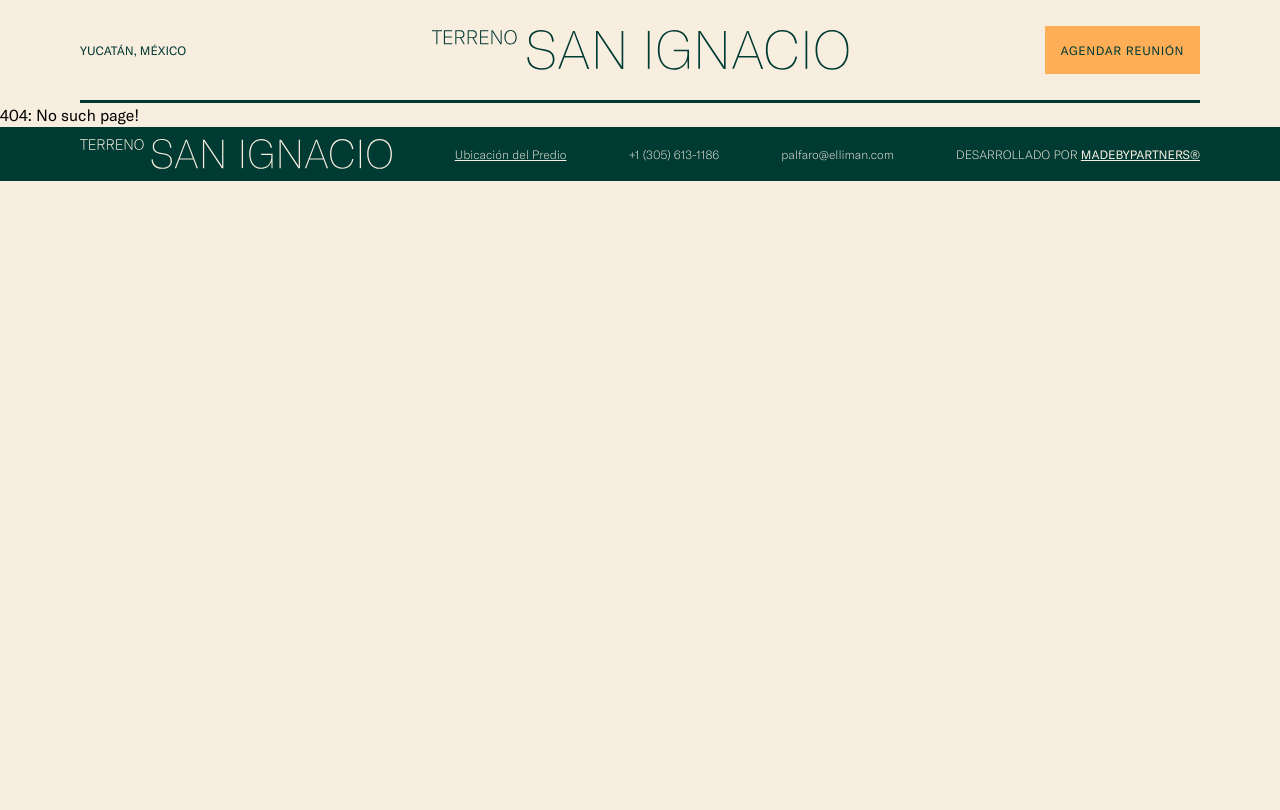
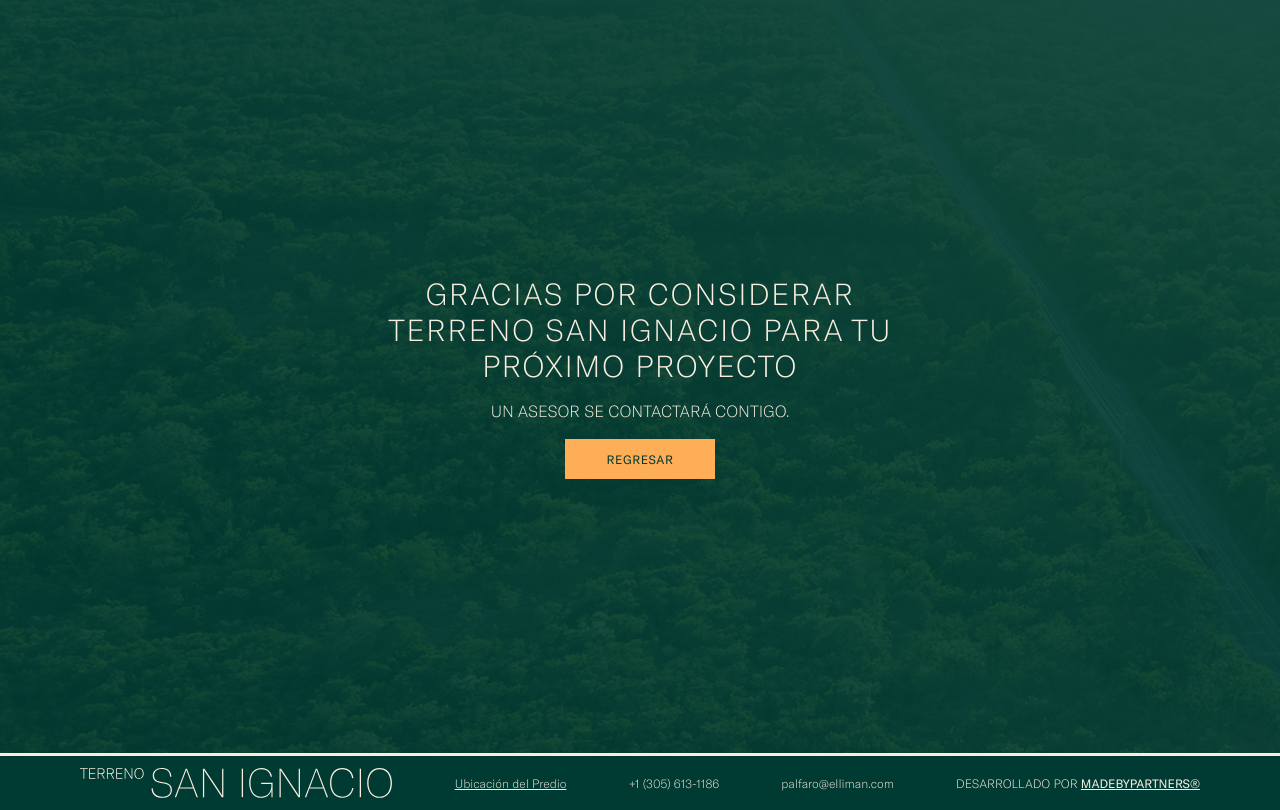
Before and after one commit to epsilonxaos/san-ignacio2, a React (Vite) app: page /gracias in a window 1280 px wide. Before the commit this address had no page. Built offline with nearby package versions, Linux system fonts and the light colour scheme.

Commit message:
feat(Routes): :sparkles: Agregar página de agradecimiento y eliminar página de About

```diff
--- a/src/App.tsx
+++ b/src/App.tsx
@@ -1,6 +1,5 @@
 import AppContext from '@contexts/AppContext'
 import Footer from '@modules/Footer'
-import Header from '@modules/Header'
 import Routes from '@routes/Routes'
 import { Toaster } from 'sonner'
 
@@ -17,7 +16,6 @@ function App() {
 	return (
 		<AppContext.Provider value={{ state, dispatch }}>
 			<Toaster />
-			<Header />
 
 			<Routes />
 
--- a/src/components/Button.tsx
+++ b/src/components/Button.tsx
@@ -1,15 +1,14 @@
 import { cn } from '@utils/cn'
+import { Link } from 'wouter'
 
 import type { TButtonParams } from '#types/main'
-
-import { Link } from 'react-router-dom'
 
 const Button = ({ children, onClick, type, className }: TButtonParams) => {
 	return (
 		<button
 			type={type ?? 'button'}
 			className={cn(
-				'bg-mostaza font-america text-verde-oscuro min-w-[100px] p-4 text-[10px] font-normal uppercase tracking-wider md:text-xs',
+				'min-w-[100px] bg-mostaza p-4 font-america text-[10px] font-normal uppercase tracking-wider text-verde-oscuro md:text-xs',
 				className
 			)}
 			onClick={onClick}>
@@ -25,7 +24,7 @@ const Url = ({ children, href, className }: TButtonParams & { href: string }) =>
 			target='_blank'
 			rel='noopener noreferrer'
 			className={cn(
-				'bg-mostaza font-america text-verde-oscuro min-w-[100px] p-4 text-[10px] font-normal uppercase tracking-wider md:text-xs',
+				'min-w-[100px] bg-mostaza p-4 font-america text-[10px] font-normal uppercase tracking-wider text-verde-oscuro md:text-xs',
 				className
 			)}>
 			{children}
@@ -38,7 +37,7 @@ const Navigation = ({ to, children, onClick, className }: TButtonParams & { to:
 		<Link
 			to={to}
 			className={cn(
-				'bg-mostaza font-america text-verde-oscuro min-w-[100px] p-4 text-[10px] font-normal uppercase tracking-wider md:text-xs',
+				'min-w-[100px] bg-mostaza p-4 font-america text-[10px] font-normal uppercase tracking-wider text-verde-oscuro md:text-xs',
 				className
 			)}
 			onClick={onClick}>
--- a/src/components/SectionContainer.tsx
+++ b/src/components/SectionContainer.tsx
@@ -13,7 +13,7 @@ const SectionContainer = ({ children, className, id, borderTop, borderBottom }:
 		<>
 			{borderTop && (
 				<Section>
-					<hr className='border-t-verde-oscuro border-t-[3px]' />
+					<hr className='border-t-[3px] border-t-verde-oscuro' />
 				</Section>
 			)}
 
@@ -25,7 +25,7 @@ const SectionContainer = ({ children, className, id, borderTop, borderBottom }:
 
 			{borderBottom && (
 				<Section>
-					<hr className='border-t-verde-oscuro border-t-[3px]' />
+					<hr className='border-t-[3px] border-t-verde-oscuro' />
 				</Section>
 			)}
 		</>
@@ -36,7 +36,7 @@ const Section = ({ children, className, id }: TSectionContainer) => {
 	return (
 		<section
 			{...(id && { id })}
-			className={cn('mx-auto max-w-section px-8 lg:px-20', className)}>
+			className={cn('mx-auto max-w-section px-8 lg:px-14 xl:px-20', className)}>
 			{children}
 		</section>
 	)
--- a/src/pages/About.jsx
+++ /dev/null
@@ -1,9 +0,0 @@
-const About = () => {
-	return (
-		<div>
-			<h1>About Page</h1>
-		</div>
-	)
-}
-
-export default About
--- /dev/null
+++ b/src/pages/Thank.jsx
@@ -0,0 +1,28 @@
+import fondo from '@assets/img/placeholder.jpg'
+import Button from '@components/Button'
+import Text from '@components/Text'
+
+const Thank = () => {
+	return (
+		<div
+			className='relative flex h-[calc(100vh-115px)] min-h-[350px] items-center justify-center border-b-[3px] border-b-gris bg-cover bg-center md:h-[calc(100vh-40px)] lg:h-[calc(100vh-44px)]'
+			style={{ backgroundImage: `url(${fondo})` }}>
+			<div className='absolute left-0 top-0 z-10 h-full w-full bg-verde-oscuro/90'></div>
+
+			<div className='relative z-10 mx-auto max-w-[550px] text-center'>
+				<Text.Title className={'text-gris'}>
+					Gracias por considerar Terreno San Ignacio para tu próximo proyecto
+				</Text.Title>
+				<Text className={'uppercase text-gris'}>Un asesor se contactará contigo.</Text>
+
+				<Button.Navigation
+					className={'inline-block w-[150px] py-3'}
+					to={'/'}>
+					Regresar
+				</Button.Navigation>
+			</div>
+		</div>
+	)
+}
+
+export default Thank
--- a/src/pages/home/Index.jsx
+++ b/src/pages/home/Index.jsx
@@ -1,4 +1,3 @@
-import About from '@pages/About'
 import Banner from '@pages/home/Banner'
 import Contact from '@pages/home/Contact'
 import Croquis from '@pages/home/Croquis'
--- a/src/routes/Routes.tsx
+++ b/src/routes/Routes.tsx
@@ -1,3 +1,5 @@
+import Header from '@modules/Header'
+import Thank from '@pages/Thank'
 import Index from '@pages/home/Index'
 import { Route, Switch } from 'wouter'
 
@@ -7,7 +9,11 @@ const Routes = () => {
 			<Switch>
 				<Route
 					path='/'
-					component={Index}
+					component={Home}
+				/>
+				<Route
+					path='/gracias'
+					component={Thank}
 				/>
 
 				<Route>404: No such page!</Route>
@@ -16,4 +22,13 @@ const Routes = () => {
 	)
 }
 
+const Home = () => {
+	return (
+		<>
+			<Header />
+			<Index />
+		</>
+	)
+}
+
 export default Routes
```
